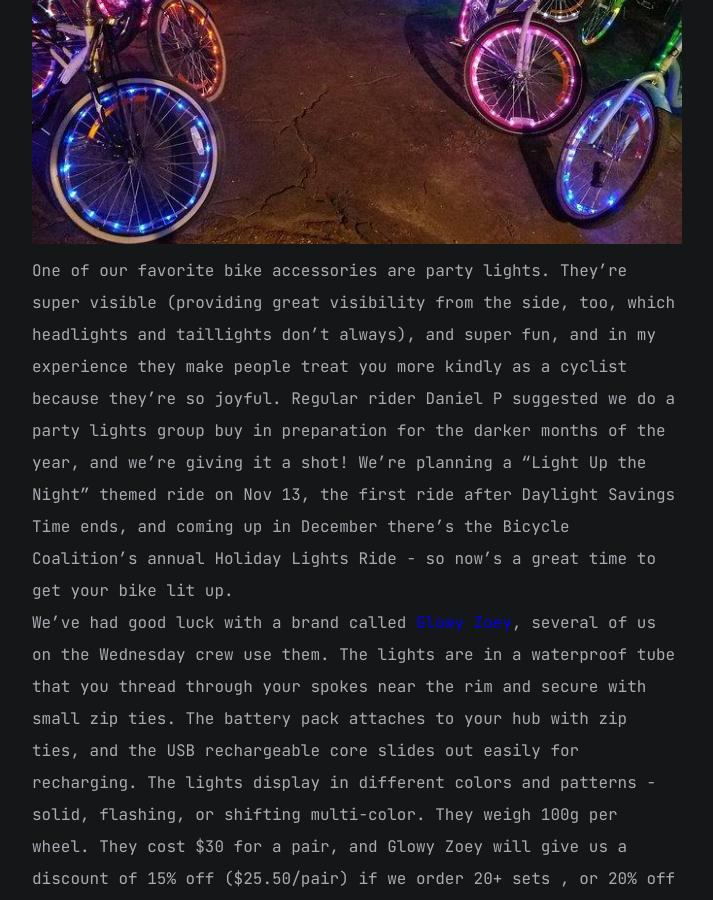
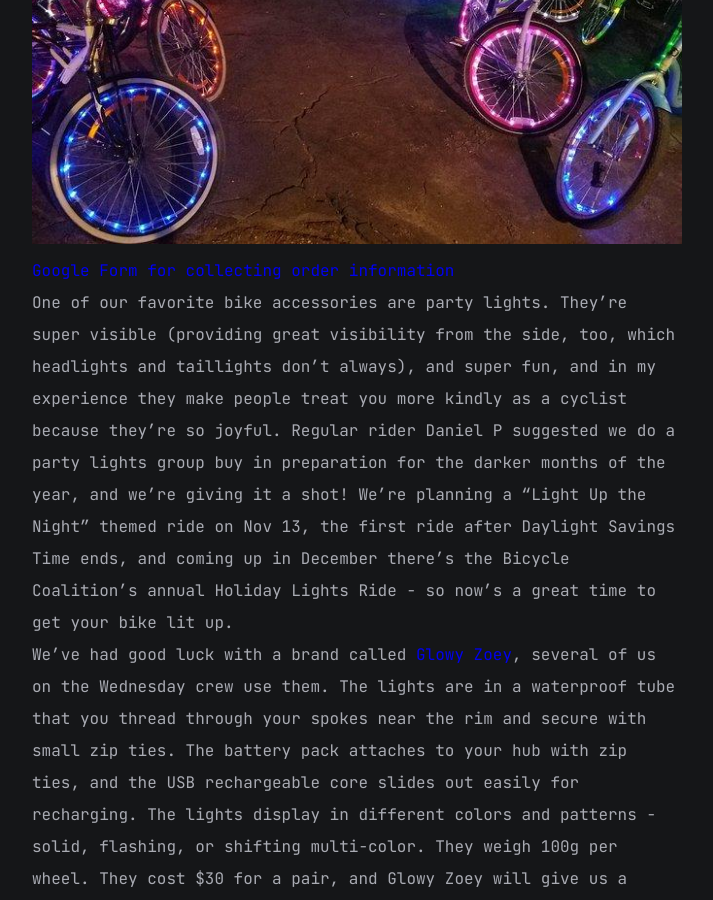
Before and after one commit to wednightrides/wednightrides.github.io, a Jekyll site: the page built from glowy-zoey-order.md, in a window 1280 px wide and 900 px high, scrolled down 536 px. Shown: the whole window, without its empty margins (283-996 px from the left). Built offline with Jekyll 4.4.1, drawn with Linux system fonts in a browser that asks for light colours; nearby versions of some CDN libraries.

Commit message:
add line breaks

```diff
--- a/glowy-zoey-order.md
+++ b/glowy-zoey-order.md
@@ -6,20 +6,29 @@
 
 ![bikes with lights](/assets/images/glowy.jpg)
 
+[Google Form for collecting order information](https://docs.google.com/forms/d/e/1FAIpQLSfrCcQmhkZ50g4lzt9-pI9ianZx_xCMFny8055I22i9bJCdog/viewform)
+
+
 One of our favorite bike accessories are party lights. They're super visible (providing great visibility from the side, too, which headlights and taillights don't always), and super fun, and in my experience they make people treat you more kindly as a cyclist because they're so joyful. Regular rider Daniel P suggested we do a party lights group buy in preparation for the darker months of the year, and we're giving it a shot! We're planning a "Light Up the Night" themed ride on Nov 13, the first ride after Daylight Savings Time ends, and coming up in December there's the Bicycle Coalition's annual Holiday Lights Ride - so now's a great time to get your bike lit up.
+
 
 We've had good luck with a brand called [Glowy Zoey](https://glowyzoey.com/products/led-bicycle-wheel-lights-waterproof), several of us on the Wednesday crew use them. The lights are in a waterproof tube that you thread through your spokes near the rim and secure with small zip ties. The battery pack attaches to your hub with zip ties, and the USB rechargeable core slides out easily for recharging. The lights display in different colors and patterns - solid, flashing, or shifting multi-color. They weigh 100g per wheel. They cost $30 for a pair, and Glowy Zoey will give us a discount of 15% off ($25.50/pair) if we order 20+ sets , or 20% off ($24/pair) if we order 50+ sets. We get no kickbacks and this isn't a fundraiser, just a straight group buy. Update: we've already had more than 20 orders, so these will be discounted to at least $25.50 per set, possibly further.
 
+
 A note on sizing: while the [Glowy Zoey product page](https://glowyzoey.com/products/led-bicycle-wheel-lights-waterproof) states the lights fit up to 26" wheels, I and other folks have put these on larger, standard wheel sizes (in my case, both 650b and 700c) with no issues and they fit well, go the whole way around. I've also put them on kids wheels (16" and 20").
+
 
 Here's how this will go:
 Orders open - now! fill out the form below to place your order
 Orders close - Fri Sep 27
 
+
 After the orders close, we'll know how many sets we're ordering, and thus the price
 Payment due (Venmo or cash to me) - by Fri Oct 4
 Order placed - Mon Oct 7 (only paid orders will be placed)
 
+
 Pickup will be at the Oct 16 and Oct 30 rides, or by other arrangement if you can’t make either of those rides. Let us know if you have questions!
 
+
 [Google Form for collecting order information](https://docs.google.com/forms/d/e/1FAIpQLSfrCcQmhkZ50g4lzt9-pI9ianZx_xCMFny8055I22i9bJCdog/viewform)
```
